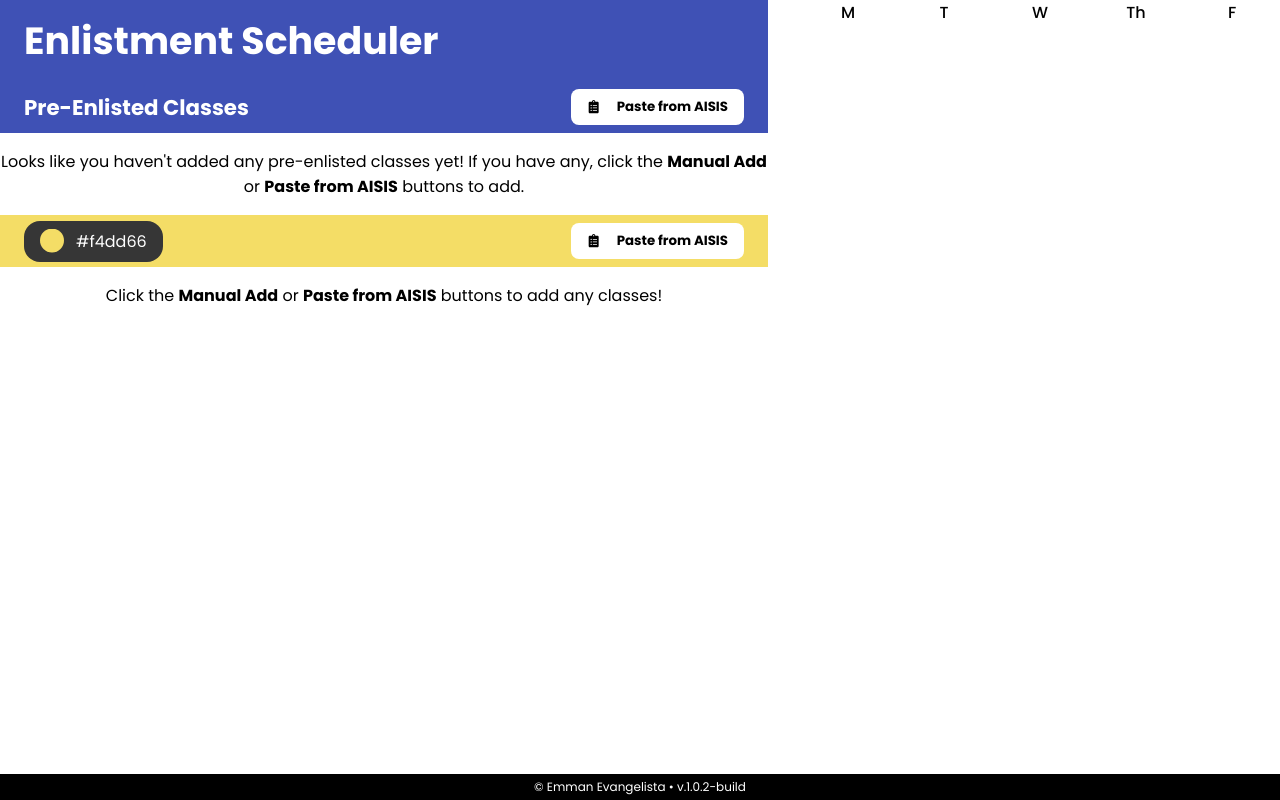
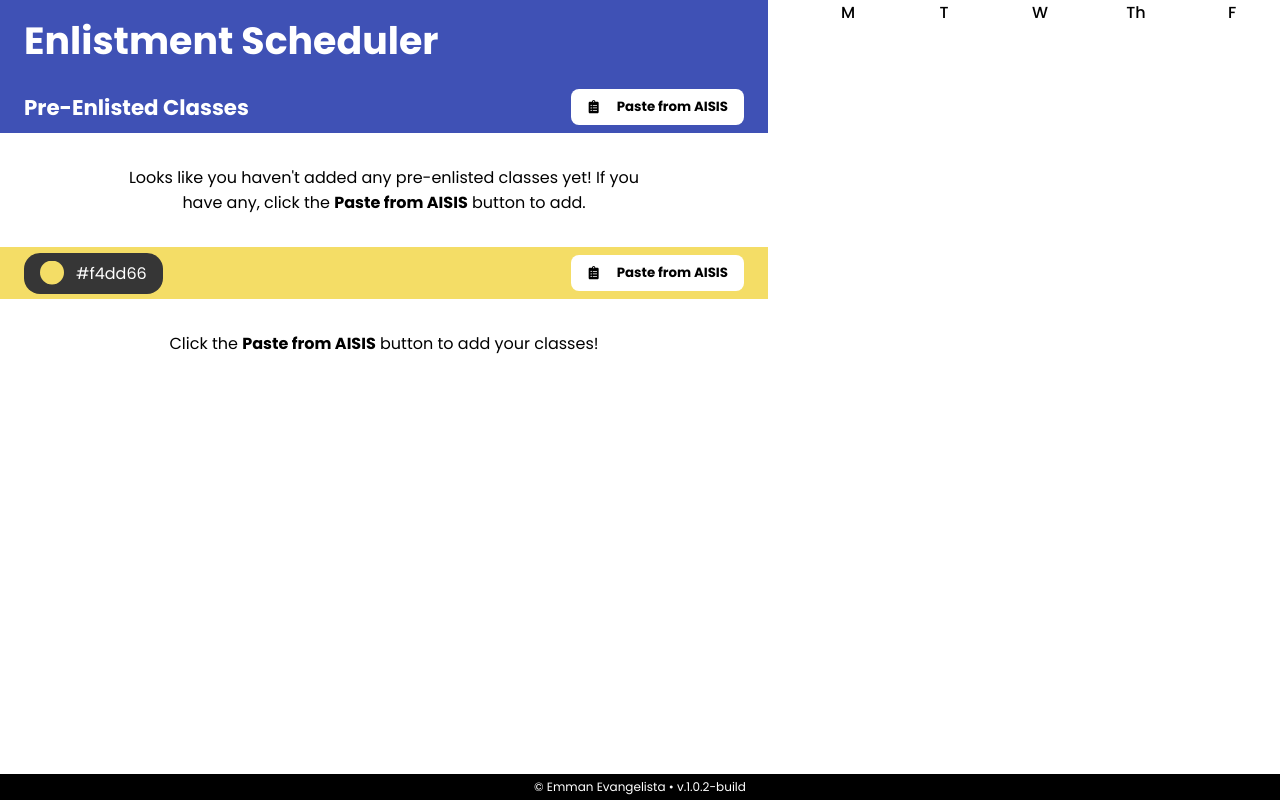
Before and after one commit to dnamme/enlistment-scheduler, a React (Create React App) app: page / in a window 1280 px wide. Built offline with nearby package versions, Linux system fonts and the light colour scheme.

Commit message:
fix empty group text, add wrapper (fixes #10)

```diff
--- a/src/App.js
+++ b/src/App.js
@@ -262,10 +262,11 @@ function App() {
   }
 
 
+  const emptyTextWrapperStyle = { padding: '32px' }
   const emptyTextStyle = {
     textAlign: 'center',
-    margin: '16px auto',
-    maxWidth: '768px'
+    margin: '0 auto',
+    maxWidth: '512px'
   }
 
 
@@ -304,9 +305,11 @@ function App() {
                   row={row}
                   onDelete={() => deleteRow(-1, row.code, row.section)} />
               )
-            : <p style={emptyTextStyle}>
-                Looks like you haven't added any pre-enlisted classes yet! If you have any, click the <strong>Manual Add</strong> or <strong>Paste from AISIS</strong> buttons to add.
-              </p>
+            : <div style={emptyTextWrapperStyle}>
+                <p style={emptyTextStyle}>
+                  Looks like you haven't added any pre-enlisted classes yet! If you have any, click the <strong>Paste from AISIS</strong> button to add.
+                </p>
+              </div>
         }
 
         {/* build headers and rows */}
@@ -328,9 +331,11 @@ function App() {
                     row={row}
                     onSelect={() => selectClassFromGroup(group.keyCode, row.code, row.section)}
                     onDelete={() => deleteRow(group.keyCode, row.code, row.section)} />)
-                : <p style={emptyTextStyle}>
-                    Click the <strong>Manual Add</strong> or <strong>Paste from AISIS</strong> buttons to add any classes!
-                  </p>
+                : <div style={emptyTextWrapperStyle}>
+                    <p style={emptyTextStyle}>
+                      Click the <strong>Paste from AISIS</strong> button to add your classes!
+                    </p>
+                  </div>
             }
           </div>
         )}
```
